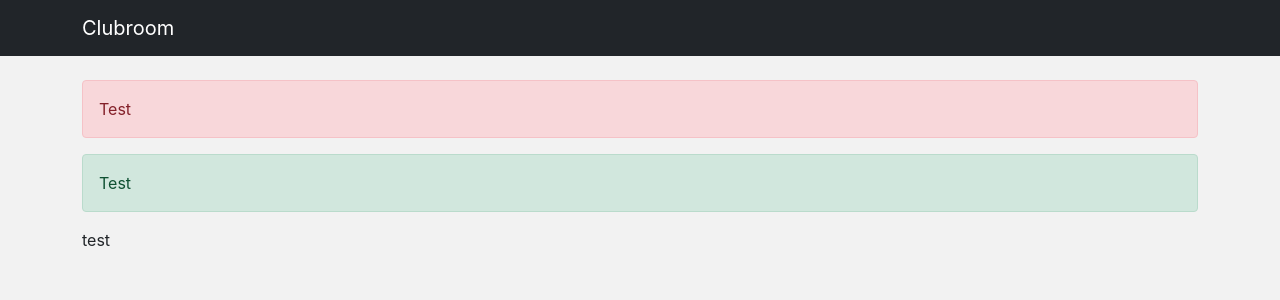
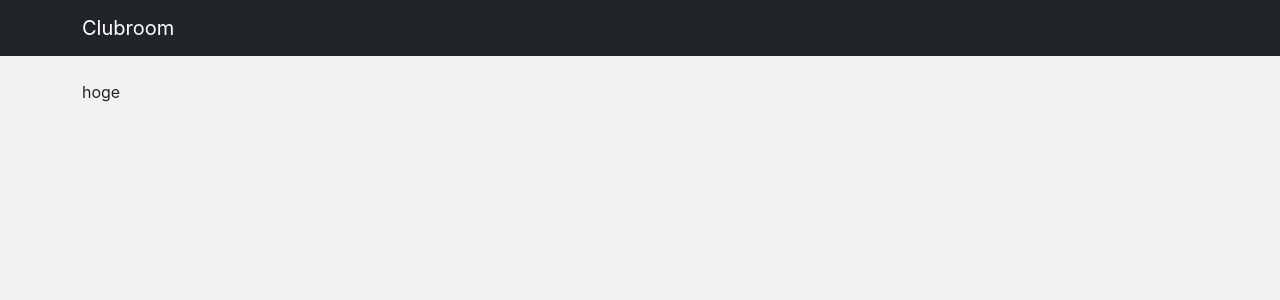
Before and after one commit to piny940/clubroom, a Next.js app in the folder frontend/: page / in a window 1280 px wide. Shown: the top 300 px of the page. Built offline with nearby package versions, Linux system fonts and the light colour scheme.

Commit message:
不要なコードを削除

```diff
--- a/frontend/containers/AlertsStateProvider.tsx
+++ b/frontend/containers/AlertsStateProvider.tsx
@@ -23,10 +23,10 @@ interface AlertsStateProviderProps {
   children: React.ReactNode
 }
 
-const AlertsStateProvider: React.FC<AlertsStateProviderProps> = ({ children }) => {
-  const [alerts, setAlerts] = useState<Alert[]>([
-    { content: 'Test', state: AlertState.DANGER, id: -1 },
-  ])
+const AlertsStateProvider: React.FC<AlertsStateProviderProps> = ({
+  children,
+}) => {
+  const [alerts, setAlerts] = useState<Alert[]>([])
   const [nextAlertId, setNextAlertId] = useState(0)
 
   // Remove all alerts on page change
@@ -54,7 +54,9 @@ const AlertsStateProvider: React.FC<AlertsStateProviderProps> = ({ children }) =
   }
 
   return (
-    <AlertsStateContext.Provider value={value}>{children}</AlertsStateContext.Provider>
+    <AlertsStateContext.Provider value={value}>
+      {children}
+    </AlertsStateContext.Provider>
   )
 }
 
--- a/frontend/pages/index.tsx
+++ b/frontend/pages/index.tsx
@@ -1,23 +1,8 @@
 import type { NextPage } from 'next'
-import Link from 'next/link'
-import { useEffect } from 'react'
 import { Layout } from '../components/Layout'
-import { useAlertsState } from '../containers/AlertsStateProvider'
-import { AlertState } from '../utils/enums'
 
 const Home: NextPage = () => {
-  const { addAlert } = useAlertsState()
-  useEffect(() => {
-    addAlert({
-      content: 'Test',
-      state: AlertState.SUCCESS,
-    })
-  }, [])
-  return (
-    <Layout>
-      <Link href="/test">test</Link>
-    </Layout>
-  )
+  return <Layout>hoge</Layout>
 }
 
 export default Home
```
Also changed, not shown: frontend/pages/test.tsx (deleted, +0 -7 lines).
